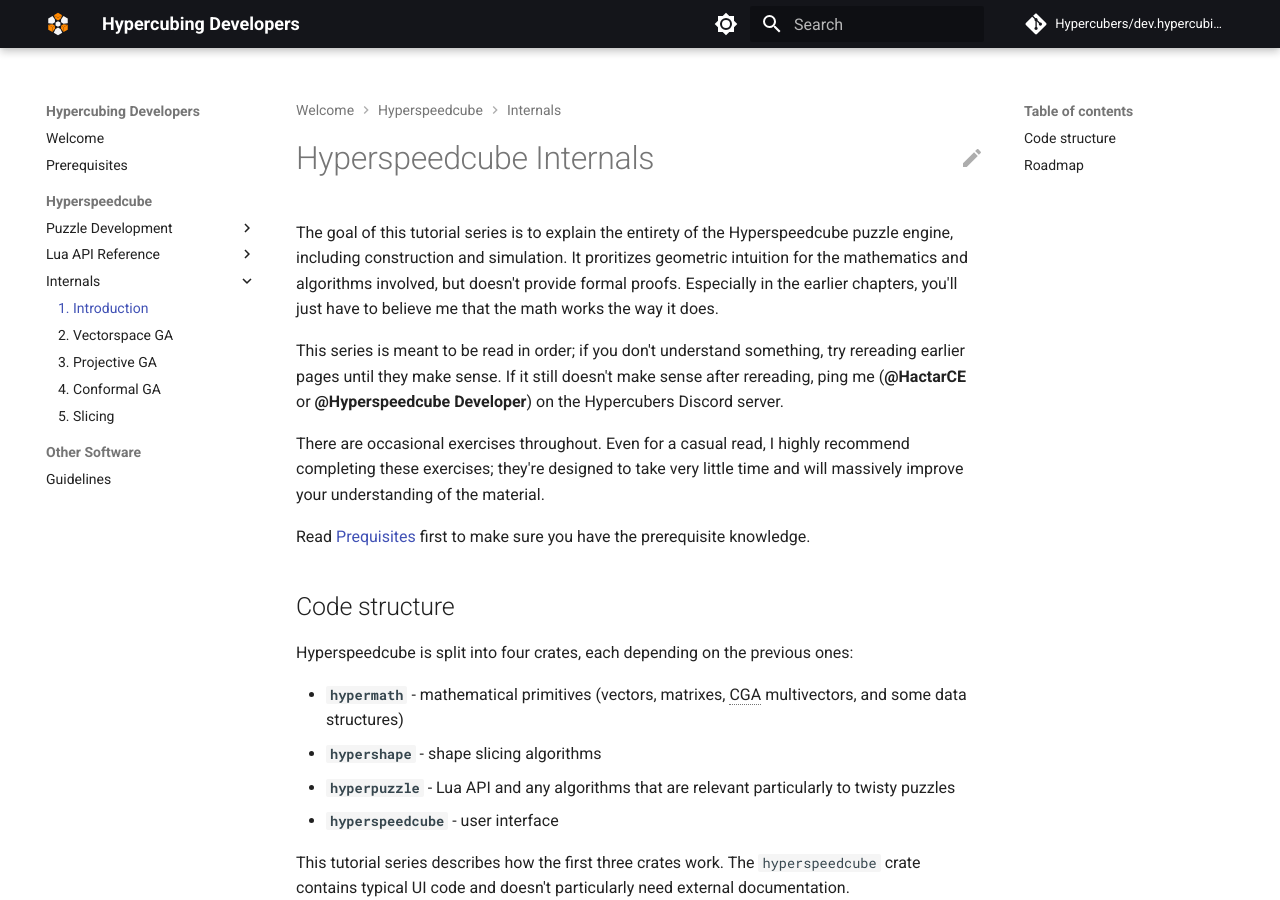
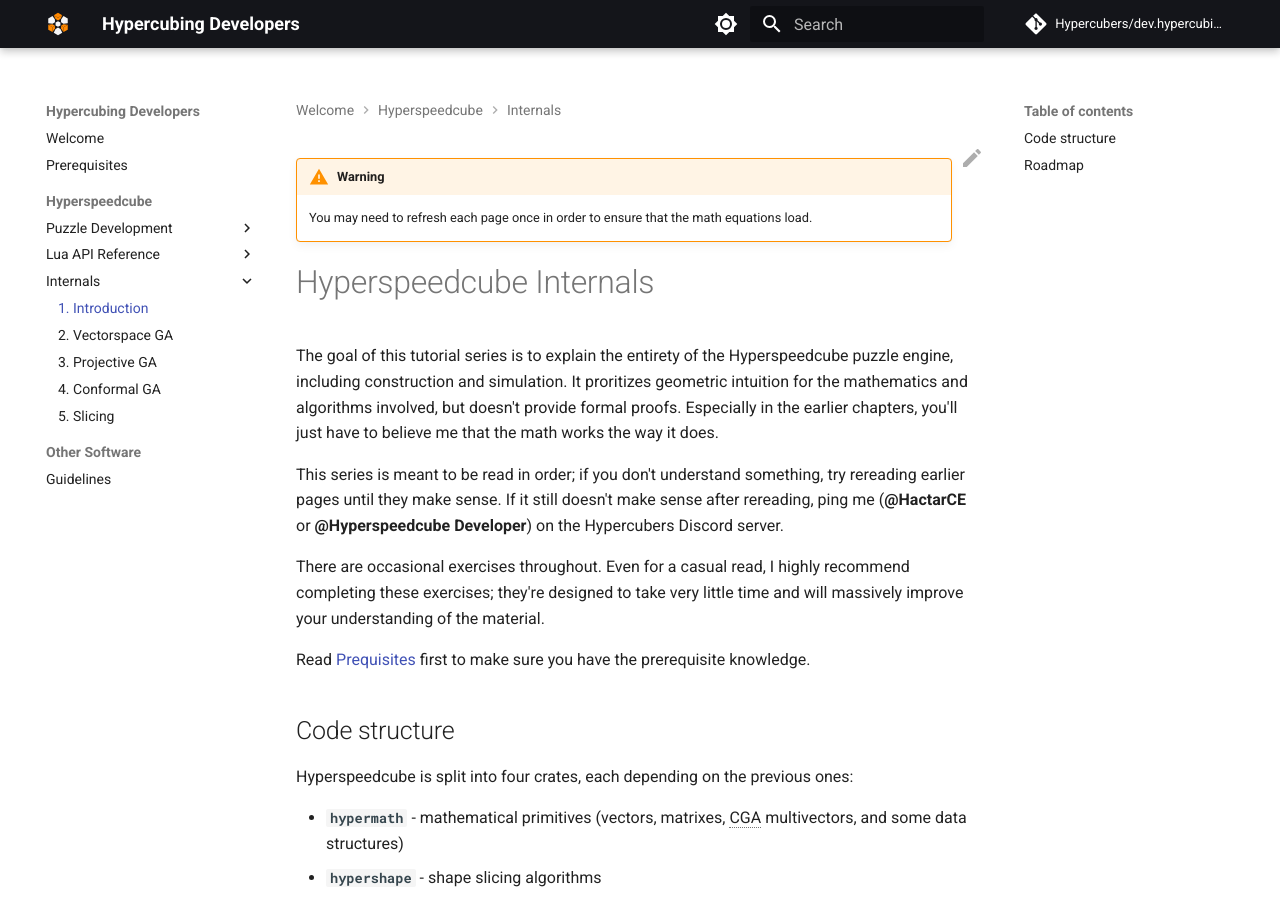
Before and after one commit to Hypercubers/dev.hypercubing.xyz, an MkDocs documentation site: the page built from docs/hsc/internals/index.md, in a window 1280 px wide and 900 px high. Built offline with MkDocs 1.6.1 and Material for MkDocs 9.7.7, drawn with Linux system fonts in a browser that asks for light colours; comment, search, counter and statistics services are not loaded.

Commit message:
Add warning saying to refresh the page to fix math

```diff
--- a/docs/hsc/internals/index.md
+++ b/docs/hsc/internals/index.md
@@ -1,6 +1,9 @@
 ---
 title: Hyperspeedcube Internals
 ---
+
+!!! warning
+    You may need to refresh each page once in order to ensure that the math equations load.
 
 # Hyperspeedcube Internals
 
```
